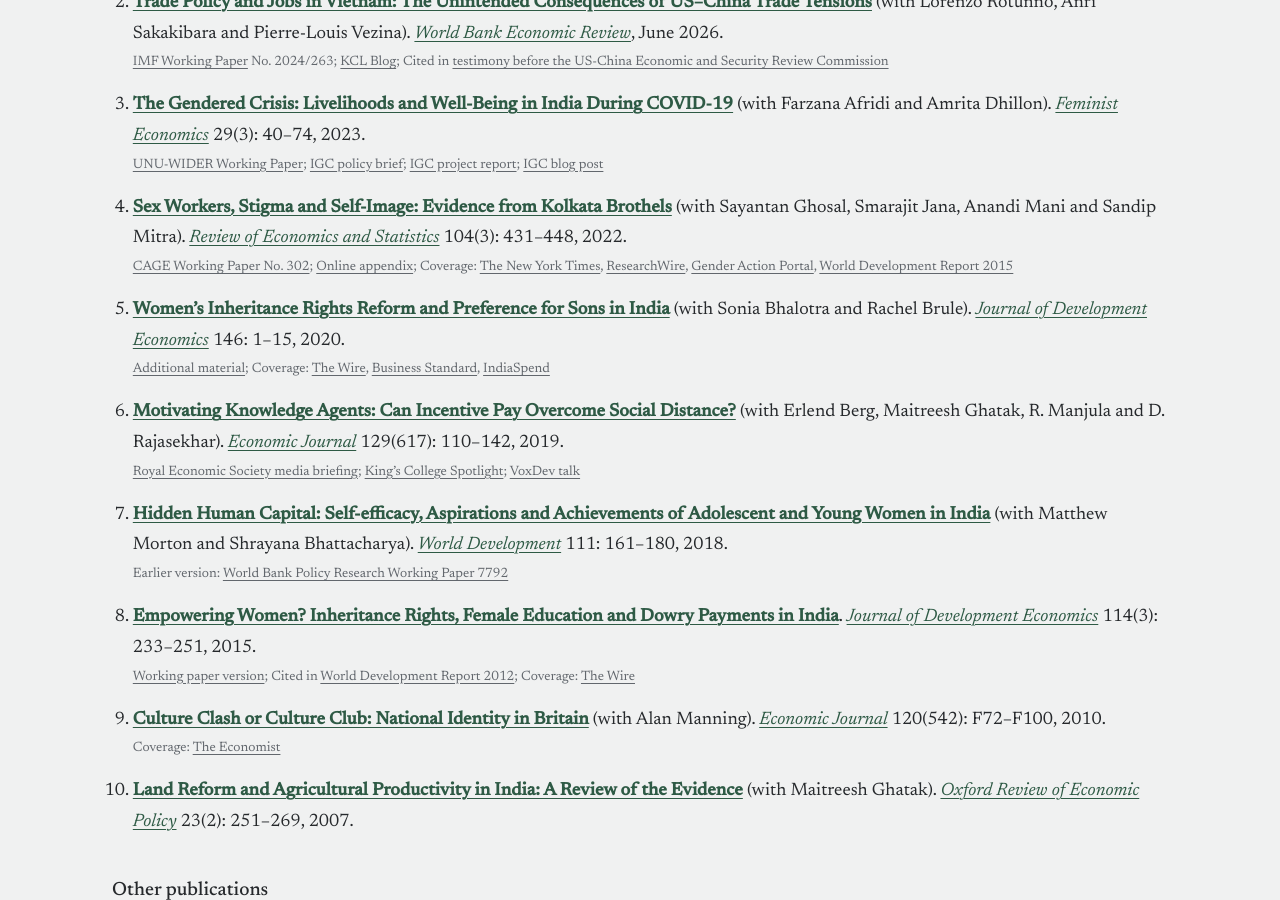
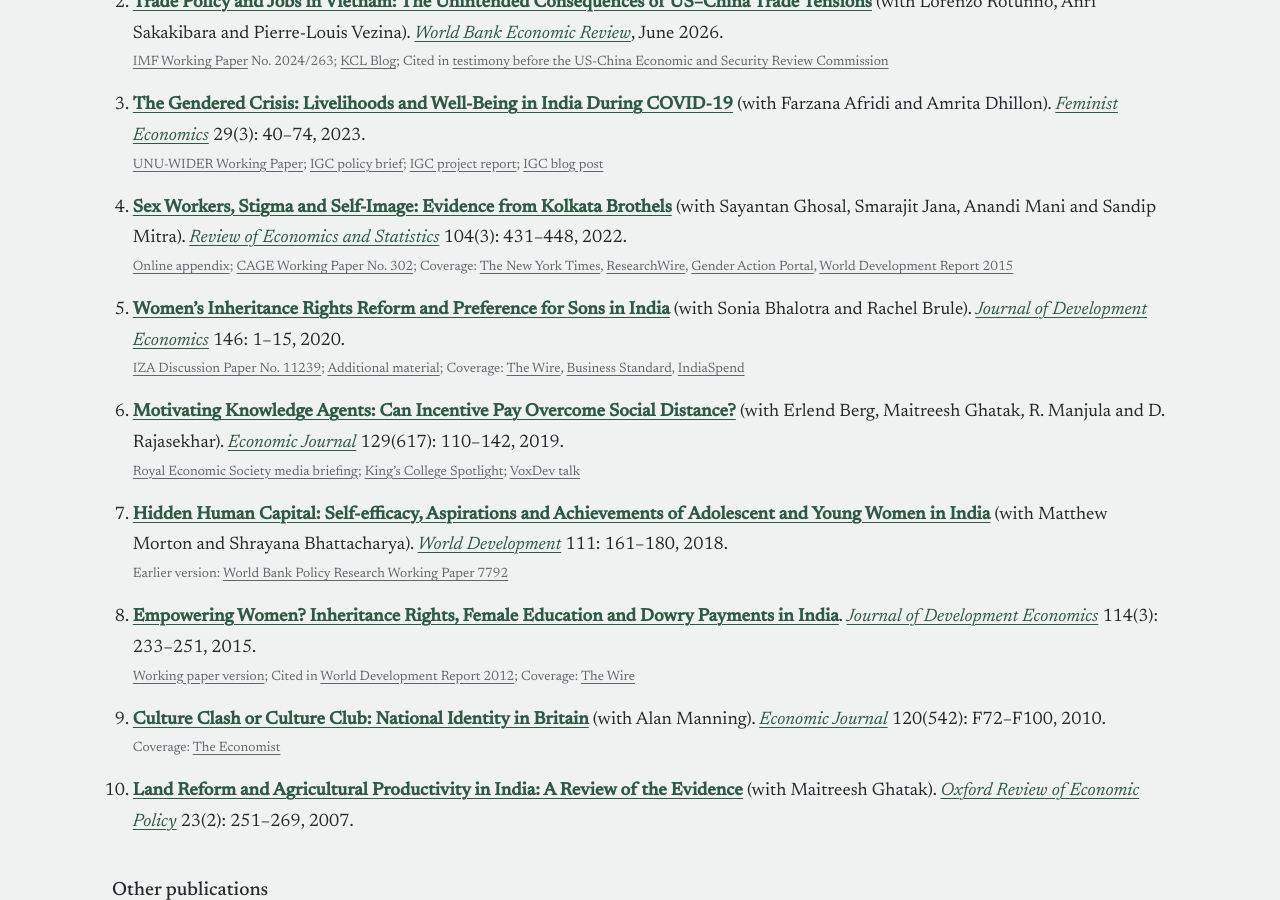
Before and after one commit to sanchariroym/sanchariroym.github.io, a Jekyll site: the page built from research.md, in a window 1280 px wide and 900 px high, scrolled down 356 px. Built offline with Jekyll 4.4.1, drawn with Linux system fonts in a browser that asks for light colours.

Commit message:
Swap appendix/CAGE order; add IZA version of inheritance and son preference paper
Co-Authored-By: Claude Opus 5.5 <noreply@anthropic.com>
Claude-Session: https://claude.ai/code/session_01BVddaAtzbXtbz8eDZN5RwJ

```diff
--- a/research.md
+++ b/research.md
@@ -17,10 +17,10 @@ description: Publications and working papers by Sanchari Roy on gender, inherita
    - [UNU-WIDER Working Paper](https://www.wider.unu.edu/sites/default/files/Publications/Working-paper/PDF/wp2021-65-gendered-crisis-livelihoods-mental-well-being-COVID-19-India.pdf); [IGC policy brief](https://www.theigc.org/publications/impact-covid-19-livelihoods-and-mental-health-among-urban-poor-india); [IGC project report](https://www.theigc.org/publications/livelihoods-and-mental-well-being-during-covid-19-study-using-matched-husband-wife); [IGC blog post](https://www.theigc.org/blogs/gender-equality/pandemics-gendered-impact-livelihoods-and-wellbeing-evidence-india)
 
 4. **[Sex Workers, Stigma and Self-Image: Evidence from Kolkata Brothels]({{ "/assets/papers/ghosal-et-al-2022-sex-workers-restat.pdf" | relative_url }})** (with Sayantan Ghosal, Smarajit Jana, Anandi Mani and Sandip Mitra). *[Review of Economics and Statistics](https://direct.mit.edu/rest)* 104(3): 431–448, 2022.
-   - [CAGE Working Paper No. 302](https://warwick.ac.uk/fac/soc/economics/research/centres/cage/manage/publications/302-2016_mani.pdf); [Online appendix]({{ "/assets/papers/ghosal-et-al-2022-sex-workers-restat-online-appendix.pdf" | relative_url }}); Coverage: [The New York Times](https://www.nytimes.com/2018/07/13/business/think-positive-climb-out-of-poverty-it-just-might-work.html), [ResearchWire](https://researchwire.substack.com/p/indiaspend-researchwire-january-22), [Gender Action Portal](http://gap.hks.harvard.edu/sex-workers-stigma-and-self-belief-evidence-psychological-training-program-india), [World Development Report 2015](http://www.worldbank.org/content/dam/Worldbank/Publications/WDR/WDR%202015/WDR-2015-Full-Report.pdf)
+   - [Online appendix]({{ "/assets/papers/ghosal-et-al-2022-sex-workers-restat-online-appendix.pdf" | relative_url }}); [CAGE Working Paper No. 302](https://warwick.ac.uk/fac/soc/economics/research/centres/cage/manage/publications/302-2016_mani.pdf); Coverage: [The New York Times](https://www.nytimes.com/2018/07/13/business/think-positive-climb-out-of-poverty-it-just-might-work.html), [ResearchWire](https://researchwire.substack.com/p/indiaspend-researchwire-january-22), [Gender Action Portal](http://gap.hks.harvard.edu/sex-workers-stigma-and-self-belief-evidence-psychological-training-program-india), [World Development Report 2015](http://www.worldbank.org/content/dam/Worldbank/Publications/WDR/WDR%202015/WDR-2015-Full-Report.pdf)
 
 5. **[Women's Inheritance Rights Reform and Preference for Sons in India](https://drive.google.com/file/d/1gWNpyrc8BA824pCM23jTi8iTqP_cp6Oq/view)** (with Sonia Bhalotra and Rachel Brule). *[Journal of Development Economics](https://www.sciencedirect.com/journal/journal-of-development-economics)* 146: 1–15, 2020.
-   - [Additional material](https://drive.google.com/open?id=1yN4xpiqRN8M0AG5xePTF7iOCw-DFe885); Coverage: [The Wire](https://thewire.in/225464/an-unpleasant-truth-underlies-gender-discrimination-in-india/), [Business Standard](https://www.business-standard.com/article/current-affairs/study-blames-indian-inheritance-law-reforms-for-spike-in-female-foeticide-119022300189_1.html), [IndiaSpend](https://www.indiaspend.com/reforms-of-indias-inheritance-laws-inadvertently-increased-female-foeticide-and-deaths-in-infancy/)
+   - [IZA Discussion Paper No. 11239](https://docs.iza.org/dp11239.pdf); [Additional material](https://drive.google.com/open?id=1yN4xpiqRN8M0AG5xePTF7iOCw-DFe885); Coverage: [The Wire](https://thewire.in/225464/an-unpleasant-truth-underlies-gender-discrimination-in-india/), [Business Standard](https://www.business-standard.com/article/current-affairs/study-blames-indian-inheritance-law-reforms-for-spike-in-female-foeticide-119022300189_1.html), [IndiaSpend](https://www.indiaspend.com/reforms-of-indias-inheritance-laws-inadvertently-increased-female-foeticide-and-deaths-in-infancy/)
 
 6. **[Motivating Knowledge Agents: Can Incentive Pay Overcome Social Distance?](https://drive.google.com/file/d/1RqZ9CKFwo9gZ_mFHqc70xwH0n6THj3OY/view)** (with Erlend Berg, Maitreesh Ghatak, R. Manjula and D. Rajasekhar). *[Economic Journal](https://academic.oup.com/ej)* 129(617): 110–142, 2019.
    - [Royal Economic Society media briefing](https://www.res.org.uk/resources-page/incentive-pay-helping-to-equalise-access-to-information-in-rural-india.html); [King's College Spotlight](https://www.kcl.ac.uk/news/spotlight-article?id=85beb91a-a110-4b0b-aa22-94bdb722e5d6); [VoxDev talk](https://voxdev.org/topic/health-education/using-incentives-motivate-knowledge-agents-evidence-india)
```
